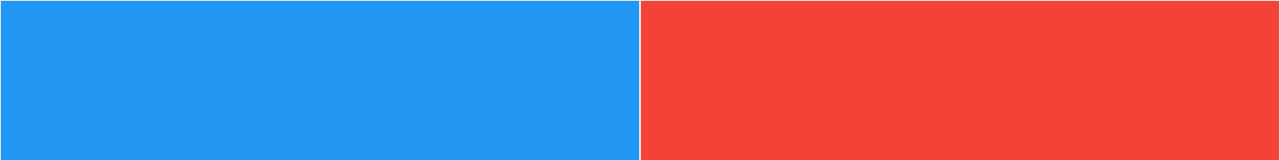
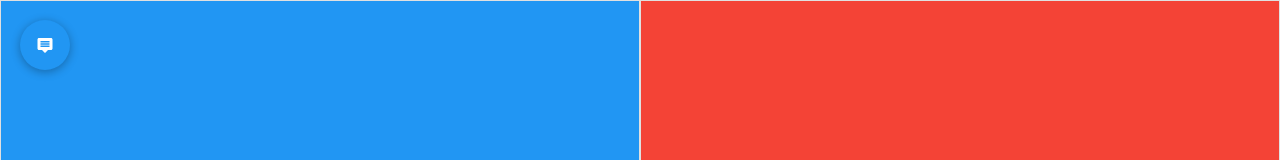
Before and after one commit to alpiepho/scoreboard_tn3, a React (Vite) app: page /scoreboard_tn3/settings in a window 1280 px wide. Both pictures are taken after a click on the button "RESET ALL SETTINGS". Shown: the top 160 px of the page. Built offline with nearby package versions, Linux system fonts and the light colour scheme.

Commit message:
seperate comment button

```diff
--- a/src/pages/Scoreboard.css
+++ b/src/pages/Scoreboard.css
@@ -464,6 +464,54 @@
   }
 }
 
+/* Comment Button */
+.comment-button {
+  position: fixed; /* Fixed positioning like settings button */
+  top: calc(20px + var(--safe-area-inset-top, 0px)); /* Account for safe area at top */
+  top: calc(20px + env(safe-area-inset-top, 0px)); /* Direct env() support */
+  left: 20px; /* Position in upper left */
+  width: 50px; /* Same size as settings button */
+  height: 50px; /* Same size as settings button */
+  border-radius: 50%;
+  background-color: var(--primary-color); /* Use theme color */
+  color: var(--primary-text-color, white); /* Use theme variable for contrast */
+  display: flex;
+  justify-content: center;
+  align-items: center;
+  box-shadow: 0 2px 10px rgba(0, 0, 0, 0.3);
+  z-index: 100; /* Ensure it's above everything */
+  border: none;
+  cursor: pointer;
+  transition: background-color 0.2s, transform 0.1s;
+}
+
+.comment-button:hover {
+  background-color: var(--primary-hover-color, #357abd);
+}
+
+.comment-button:active {
+  transform: scale(0.95);
+}
+
+.comment-button svg {
+  width: 25px;
+  height: 25px;
+  color: white;
+}
+
+/* Ensure consistent comment button size in both orientations */
+@media (orientation: landscape), (orientation: portrait) {
+  .comment-button {
+    width: 50px;
+    height: 50px;
+  }
+
+  .comment-button svg {
+    width: 25px;
+    height: 25px;
+  }
+}
+
 .timer-container {
   width: 100%;
   display: flex;
--- a/src/pages/Scoreboard.tsx
+++ b/src/pages/Scoreboard.tsx
@@ -8,7 +8,7 @@ import { getFontFamilyString } from '../utils/fonts';
 import { getFontConfig, CONFIG_VERSION } from '../utils/fontConfig';
 import { getTeamColors } from '../utils/teamColors';
 import { textColorPresets } from '../utils/textColors';
-import { logScoreChange, logSetChange } from '../utils/logger';
+import { logScoreChange, logSetChange, getLogSettings } from '../utils/logger';
 
 // Helper to get custom colors from localStorage
 function getCustomColors() {
@@ -39,13 +39,13 @@ const Scoreboard: React.FC<ScoreboardProps> = ({ settings, gameState, setGameSta
   const homeIntervalRef = useRef<number | null>(null);
   const awayIntervalRef = useRef<number | null>(null);
 
-  // Settings button double click state
-  const settingsClickTimeoutRef = useRef<number | null>(null);
-  const settingsClickCountRef = useRef(0);
   const [homePressed, setHomePressed] = useState(false);
   const [awayPressed, setAwayPressed] = useState(false);
   const [homeAutoDecrementing, setHomeAutoDecrementing] = useState(false);
   const [awayAutoDecrementing, setAwayAutoDecrementing] = useState(false);
+
+  // Logging state for comment button visibility
+  const [isLoggingEnabled, setIsLoggingEnabled] = useState(() => getLogSettings().isEnabled);
 
   // Use refs to track the current pressed state for access in timeouts
   const homePressedRef = useRef<boolean>(false);
@@ -67,6 +67,20 @@ const Scoreboard: React.FC<ScoreboardProps> = ({ settings, gameState, setGameSta
   useEffect(() => {
     gameStateRef.current = gameState;
   }, [gameState]);
+
+  // Update logging state when settings change
+  useEffect(() => {
+    const checkLoggingState = () => {
+      const currentLoggingState = getLogSettings().isEnabled;
+      setIsLoggingEnabled(currentLoggingState);
+    };
+
+    // Check initially and set up interval to check periodically
+    checkLoggingState();
+    const interval = setInterval(checkLoggingState, 1000);
+
+    return () => clearInterval(interval);
+  }, []);
 
   // Track which multiples of 7 we've already warned about
   const shownWarningsRef = useRef<Set<number>>(new Set());
@@ -587,34 +601,9 @@ const Scoreboard: React.FC<ScoreboardProps> = ({ settings, gameState, setGameSta
     setAwayAutoDecrementing(false);
   };
 
-  // Settings button handlers for double click
+  // Settings button handler - simple click to navigate
   const handleSettingsClick = () => {
-    const doubleClickDelay = 300; // ms between clicks for double click detection
-
-    settingsClickCountRef.current += 1;
-
-    // Clear any existing timeout
-    if (settingsClickTimeoutRef.current !== null) {
-      clearTimeout(settingsClickTimeoutRef.current);
-      settingsClickTimeoutRef.current = null;
-    }
-
-    // Set timeout to handle the click(s)
-    settingsClickTimeoutRef.current = window.setTimeout(() => {
-      const clickCount = settingsClickCountRef.current;
-
-      if (clickCount === 1) {
-        // Single click - navigate to settings
-        navigate('/settings');
-      } else if (clickCount >= 2) {
-        // Double click - open comment modal
-        onOpenCommentModal();
-      }
-
-      // Reset click count
-      settingsClickCountRef.current = 0;
-      settingsClickTimeoutRef.current = null;
-    }, doubleClickDelay);
+    navigate('/settings');
   };
 
   // Clean up timeouts when component unmounts
@@ -631,9 +620,6 @@ const Scoreboard: React.FC<ScoreboardProps> = ({ settings, gameState, setGameSta
       }
       if (awayIntervalRef.current !== null) {
         window.clearTimeout(awayIntervalRef.current);
-      }
-      if (settingsClickTimeoutRef.current !== null) {
-        window.clearTimeout(settingsClickTimeoutRef.current);
       }
     };
   }, []);
@@ -816,6 +802,20 @@ const Scoreboard: React.FC<ScoreboardProps> = ({ settings, gameState, setGameSta
         </div>
       </div>
 
+      {/* Comment Button - only show when logging is enabled */}
+      {isLoggingEnabled && (
+        <button
+          className="comment-button"
+          onClick={onOpenCommentModal}
+          title="Add comment to log"
+        >
+          <svg xmlns="http://www.w3.org/2000/svg" viewBox="0 0 24 24" width="24" height="24">
+            <path fill="none" d="M0 0h24v24H0z"/>
+            <path d="M20 2H4c-1.1 0-2 .9-2 2v12c0 1.1.9 2 2 2h4l4 4 4-4h4c1.1 0 2-.9 2-2V4c0-1.1-.9-2-2-2zm-2 12H6v-2h12v2zm0-3H6V9h12v2zm0-3H6V6h12v2z" fill="currentColor"/>
+          </svg>
+        </button>
+      )}
+
       <button
         className="settings-button"
         onClick={handleSettingsClick}
--- a/src/pages/Settings.tsx
+++ b/src/pages/Settings.tsx
@@ -773,7 +773,7 @@ const Settings: React.FC<SettingsProps> = ({
       <div className="settings-section">
         <h3>Activity Log</h3>
         <p className="section-description">
-          Track score changes, setting updates, and custom notes. Double-click the Settings button (⚙️) on the scoreboard to quickly add a comment to the log.
+          Track score changes, setting updates, and custom notes. Use the comment button (💬) in the upper left of the scoreboard to quickly add a comment to the log.
         </p>
         <LogSettings
           onViewLogs={handleViewLogs}
```
